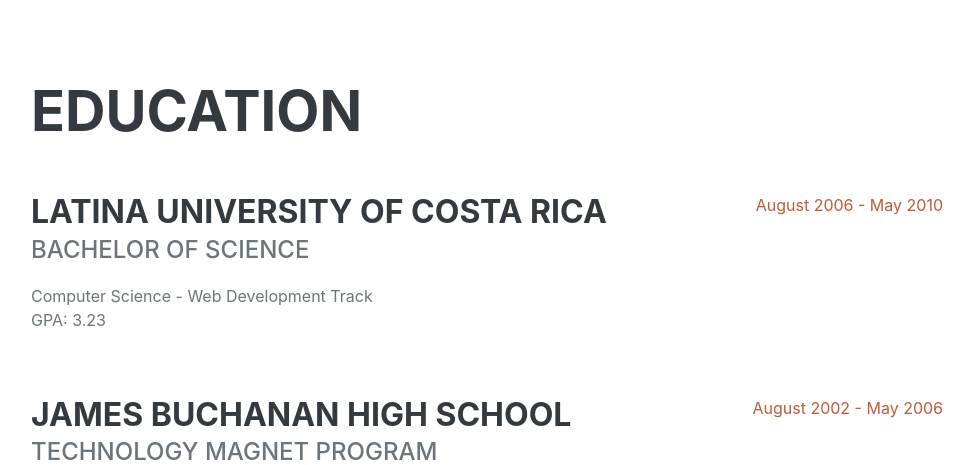
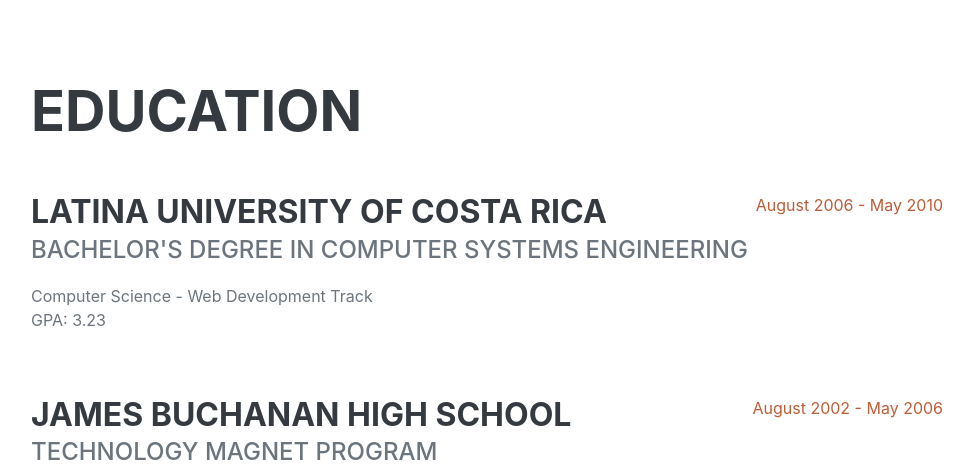
Before and after one commit to omarjo90/flask_resume, a Flask app: page /index in a window 1280 px wide. Shown: the part 2555-3020 px from the top of the page, without its empty margins (289-1263 px from the left). Run offline with Flask 3, Linux system fonts and the light colour scheme; some libraries are stand-ins or nearby versions; some web fonts are replaced.

Commit message:
gitignore and updates

```diff
--- a/templates/index.html
+++ b/templates/index.html
@@ -139,7 +139,7 @@
                     <div class="d-flex flex-column flex-md-row justify-content-between mb-5">
                         <div class="flex-grow-1">
                             <h3 class="mb-0">Latina University of Costa Rica</h3>
-                            <div class="subheading mb-3">Bachelor of Science</div>
+                            <div class="subheading mb-3">Bachelor's degree in Computer Systems Engineering</div>
                             <div>Computer Science - Web Development Track</div>
                             <p>GPA: 3.23</p>
                         </div>
```
